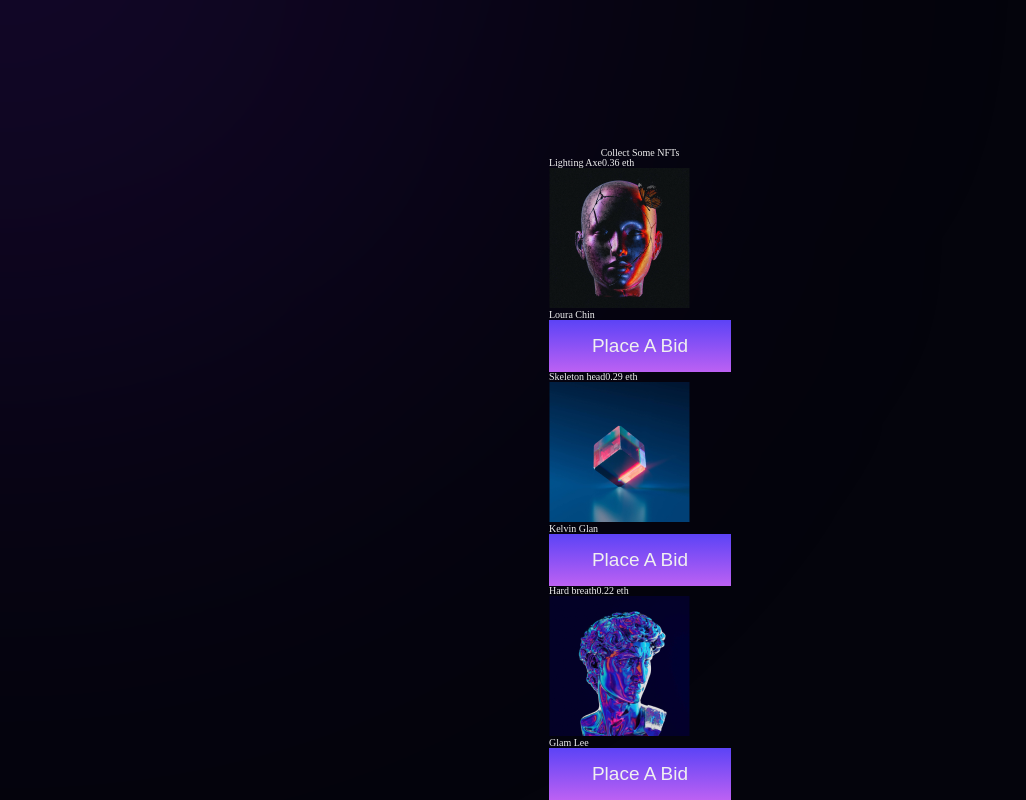
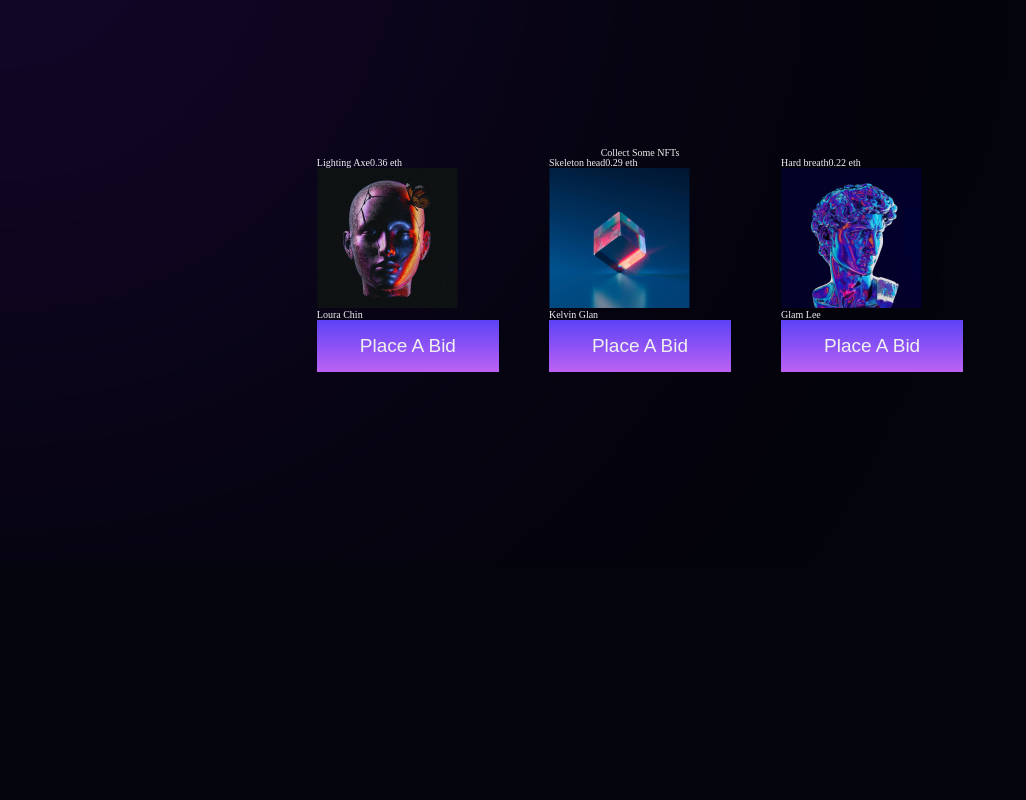
Before and after one commit to GabrielOJorge/nft-landing-page, a website built with Vite: page index.html in a window 1280 px wide. Shown: the part 1083-1883 px from the top of the page, without its empty margins (0-1026 px from the left). After the commit the page ends 1645 px from the top, so only its background shows below. Built offline with nearby package versions, Linux system fonts and the light colour scheme.

Commit message:
feat: add display flex, align-items and gap to .nfts-carousell > div

```diff
--- a/src/components/nfts-carousell.css
+++ b/src/components/nfts-carousell.css
@@ -3,3 +3,9 @@
   flex-direction: column;
   align-items: center;
 }
+
+.nfts-carousell > div {
+  display: flex;
+  align-items: center;
+  gap: 5rem;
+}
```
